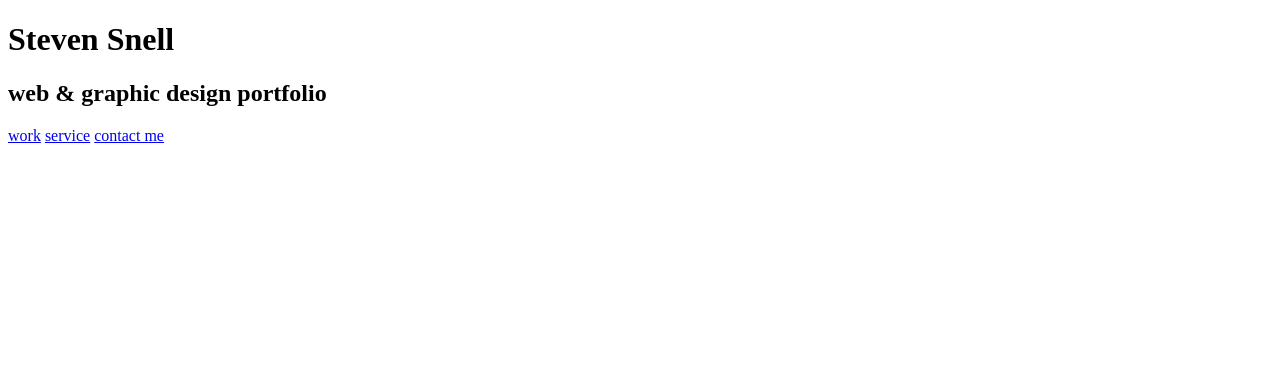
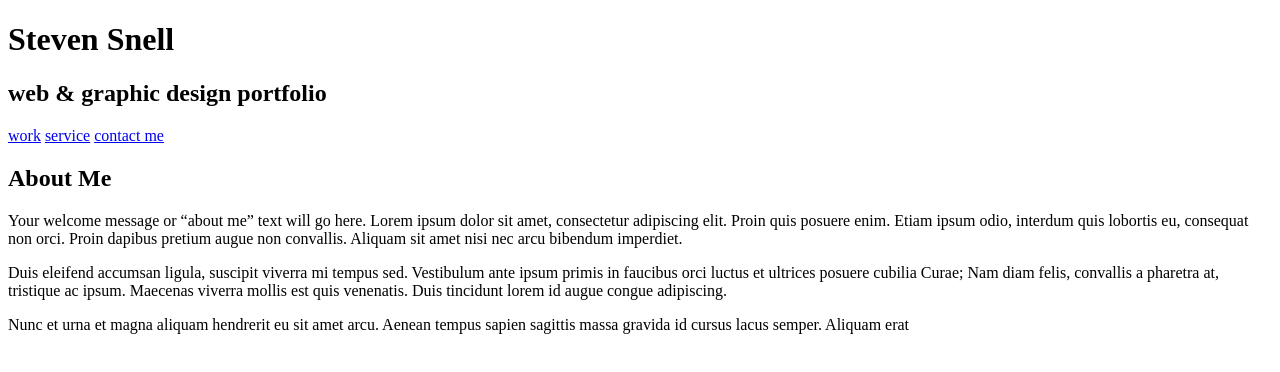
Before and after one commit to icyater/one-page-portfolio, a plain HTML site: page index.html in a window 1280 px wide. Drawn offline with Linux system fonts and the light colour scheme.

Commit message:
about me added

```diff
--- a/index.html
+++ b/index.html
@@ -12,8 +12,15 @@
 			<a href="service">service</a>
 			<a href="contact me">contact me</a>
 		</nav>
+	</header>
+	<article>
+		<h1>About Me</h1>
+		<p>Your welcome message or “about me” text will go here. Lorem ipsum dolor sit amet, consectetur adipiscing elit. Proin quis posuere enim. Etiam ipsum odio, interdum quis lobortis eu, consequat non orci. Proin dapibus pretium augue non convallis. Aliquam sit amet nisi nec arcu bibendum imperdiet.</p>
 
-	</header>
+		<p>Duis eleifend accumsan ligula, suscipit viverra mi tempus sed. Vestibulum ante ipsum primis in faucibus orci luctus et ultrices posuere cubilia Curae; Nam diam felis, convallis a pharetra at, tristique ac ipsum. Maecenas viverra mollis est quis venenatis. Duis tincidunt lorem id augue congue adipiscing.</p>
+
+		<p>Nunc et urna et magna aliquam hendrerit eu sit amet arcu. Aenean tempus sapien sagittis massa gravida id cursus lacus semper. Aliquam erat </p>
+	</article>
 
 </body>
 </html>
```
